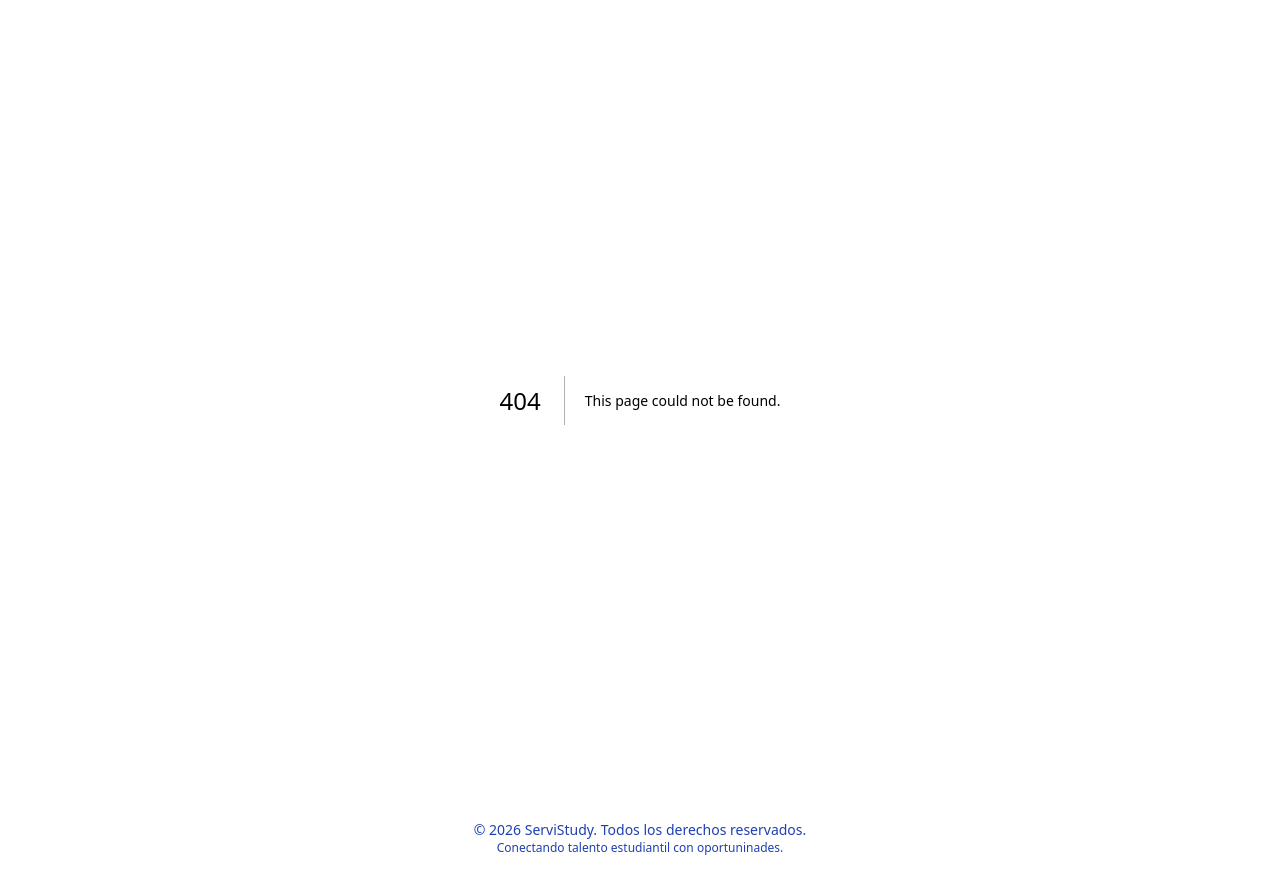
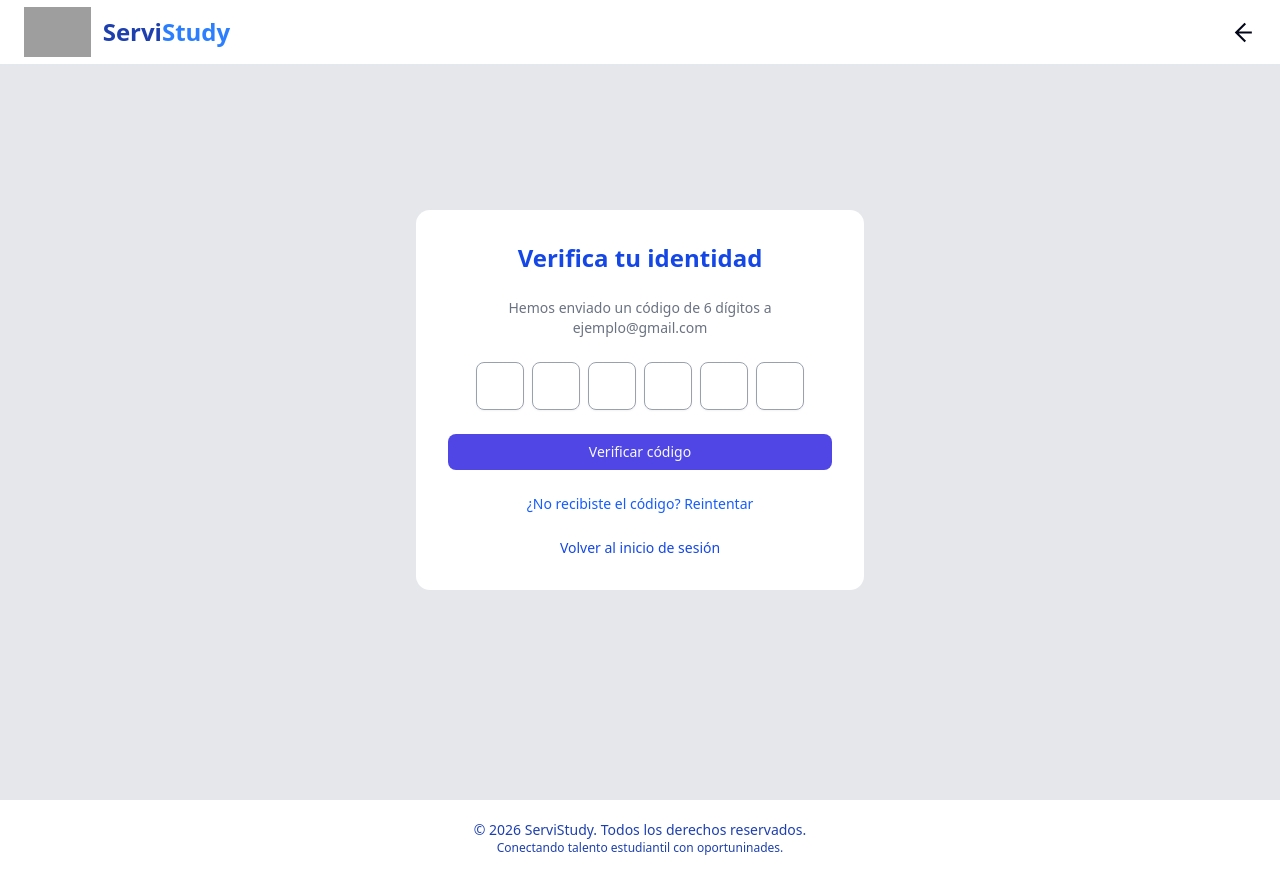
Before and after one commit to serviStudy/serviStudy-frontend, a Next.js app: page /verificar in a window 1280 px wide. Before the commit this address had no page. Built offline with nearby package versions, Linux system fonts and the light colour scheme; grey boxes are pictures that could not be loaded.

Commit message:
Verificacion sin conexion

```diff
--- a/app/(auth)/registro/page.tsx
+++ b/app/(auth)/registro/page.tsx
@@ -75,7 +75,7 @@ const Page = () => {
     }
 
     return (
-        <div className="flex min-h-screen items-center justify-center bg-gray-100 ">
+        <div className="flex min-h-screen items-center justify-center bg-gray-200 ">
             <HeaderLR/>
             <Card className="w-73.75 md:w-96 xl:w-100 p-4 mt-25">
                 <CardHeader>
--- /dev/null
+++ b/app/(auth)/verificar/page.tsx
@@ -0,0 +1,71 @@
+"use client"
+
+import { useState } from "react"
+import { Button } from "@/components/ui/button"
+import { Input } from "@/components/ui/input"
+import { HeaderLR } from "@/components/shared/HeaderLR"
+
+export default function Verificar() {
+
+  const [code, setCode] = useState(["", "", "", "", "", ""])
+
+  const handleChange = (value: string, index: number) => {
+    const newCode = [...code]
+    newCode[index] = value.slice(-1)
+    setCode(newCode)
+  }
+
+  const handleVerify = () => {
+    const finalCode = code.join("")
+    console.log("Código enviado:", finalCode)
+
+    // aquí enviarías el código al backend
+  }
+
+  return (
+
+    <div className="min-h-screen flex items-center justify-center bg-gray-200 px-4">
+      <HeaderLR/>
+
+      <div className="bg-white w-full max-w-md rounded-xl p-8 text-center flex flex-col gap-6">
+
+        <h1 className="text-2xl font-bold text-blue-700">
+          Verifica tu identidad
+        </h1>
+
+        <p className="text-gray-500 text-sm">
+          Hemos enviado un código de 6 dígitos a ejemplo@gmail.com
+        </p>
+
+        <div className="flex justify-center gap-2">
+          {code.map((digit, index) => (
+            <Input
+              key={index}
+              value={digit}
+              onChange={(e) => handleChange(e.target.value, index)}
+              className="w-12 h-12 text-center text-lg border border-gray-400"
+              maxLength={1}
+            />
+          ))}
+        </div>
+
+        <Button onClick={handleVerify}>
+          Verificar código
+        </Button>
+
+        <p className="text-sm text-blue-600 cursor-pointer">
+          ¿No recibiste el código? Reintentar
+        </p>
+
+        <a
+          href="/login"
+          className="text-blue-700 text-sm font-medium"
+        >
+          Volver al inicio de sesión
+        </a>
+
+      </div>
+
+    </div>
+  )
+}
```
Also changed, not shown: app/(auth)/registro/Verify/page.tsx (deleted), 1 other file (tests, documents, lock files or other folders).
